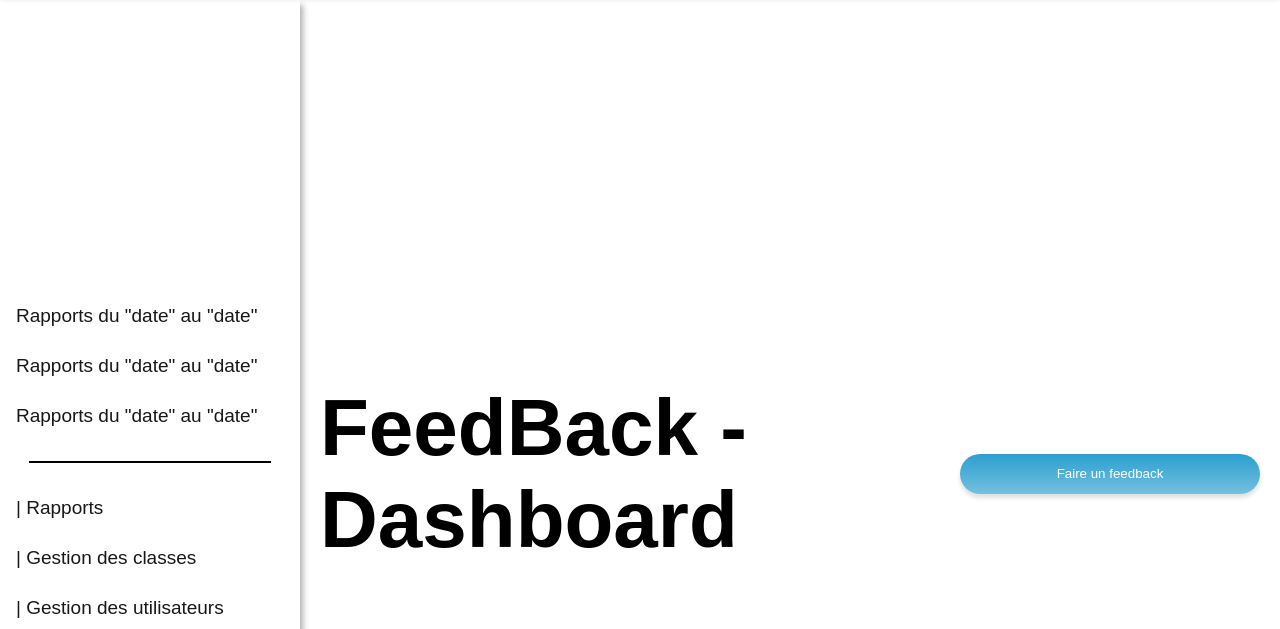
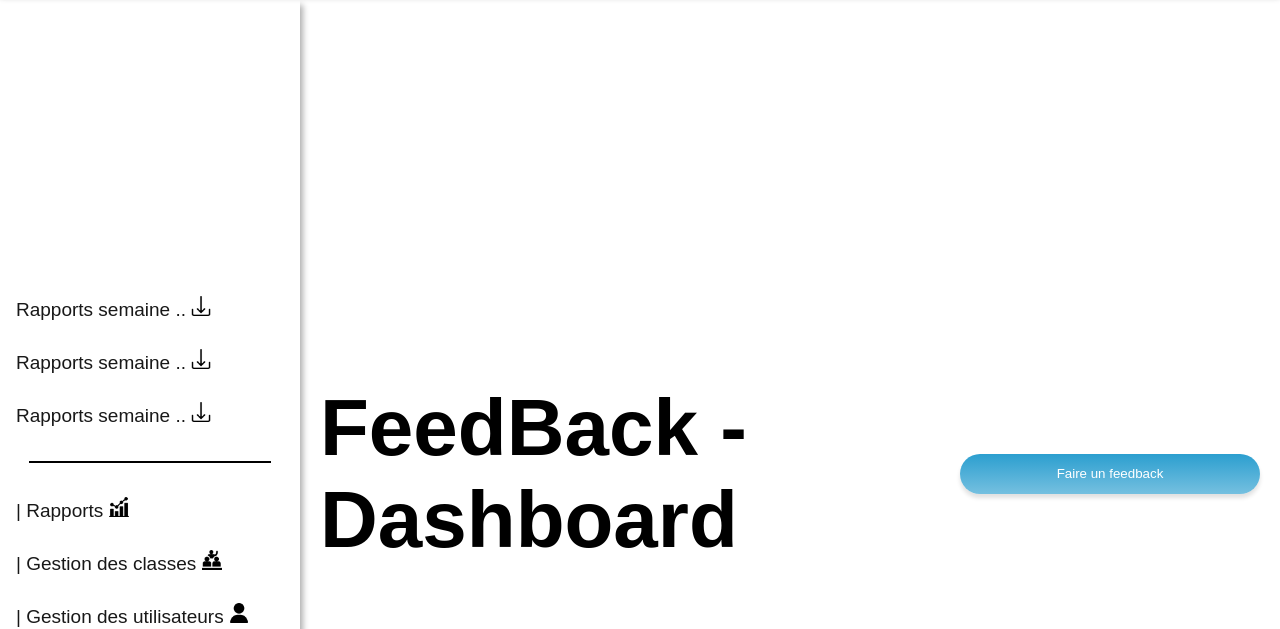
Before and after one commit to yaperson/self-feedback1, a Symfony app: template templates/student/index.html.twig in a window 1280 px wide. Shown: the part 66-695 px from the top of the page. Run offline with Twig, Linux system fonts and the light colour scheme; the template is opened without the code that fills it: most values are stand-ins (such as "Sample title", 1, 10 or a date in 2020); some libraries are stand-ins or nearby versions.

Commit message:
YLG_AddImages

```diff
--- a/src/Controller/QRcodeController.php
+++ b/src/Controller/QRcodeController.php
@@ -29,6 +29,8 @@ class QRcodeController extends AbstractController
      */
     public function index(): Response
     {
+        $this->denyAccessUnlessGranted('ROLE_ADMIN');
+
         $logoPath = __DIR__.DIRECTORY_SEPARATOR.'..'.DIRECTORY_SEPARATOR.'..'.DIRECTORY_SEPARATOR.'public'.DIRECTORY_SEPARATOR.'images'.DIRECTORY_SEPARATOR.'ndlp.png';
 
         $writer = new PngWriter();
--- a/templates/student/index.html.twig
+++ b/templates/student/index.html.twig
@@ -11,15 +11,15 @@
 
         <nav class="leftNav" id="myTopnav">
             <div class="leftnav__date">
-                <a class="topnav__link">Rapports du "date" au "date"</a>
-                <a class="topnav__link">Rapports du "date" au "date"</a>
-                <a class="topnav__link">Rapports du "date" au "date"</a>
+                <a class="topnav__link">Rapports semaine .. <img src="../images/download.png" width="20px"></a>
+                <a class="topnav__link">Rapports semaine .. <img src="../images/download.png" width="20px"></a>
+                <a class="topnav__link">Rapports semaine .. <img src="../images/download.png" width="20px"></a>
             </div>
             <span class="leftnav__separateBar"></span>
             <div class="leftnav__param">
-                <a class="topnav__link" href="#">| Rapports</a>
-                <a class="topnav__link" href="{{ path('classes_index') }}">| Gestion des classes</a>
-                <a class="topnav__link" href="{{ path('user_index') }}">| Gestion des utilisateurs</a>
+                <a class="topnav__link" href="#">| Rapports <img src="../images/report.png" width="20px"></a>
+                <a class="topnav__link" href="{{ path('classes_index') }}" >| Gestion des classes <img src="../images/classe.png" width="20px"></a>
+                <a class="topnav__link" href="{{ path('user_index') }}">| Gestion des utilisateurs <img src="../images/user.png" width="20px"></a>
             </div>
         </nav>
 
```
Also changed, not shown: templates/classes/index.html.twig (+3 -8 lines), templates/default/index.html.twig (+4 -4 lines), public/images/classe.png (added), public/images/download.png (added), public/images/report.png (added), public/images/user.png (added).
